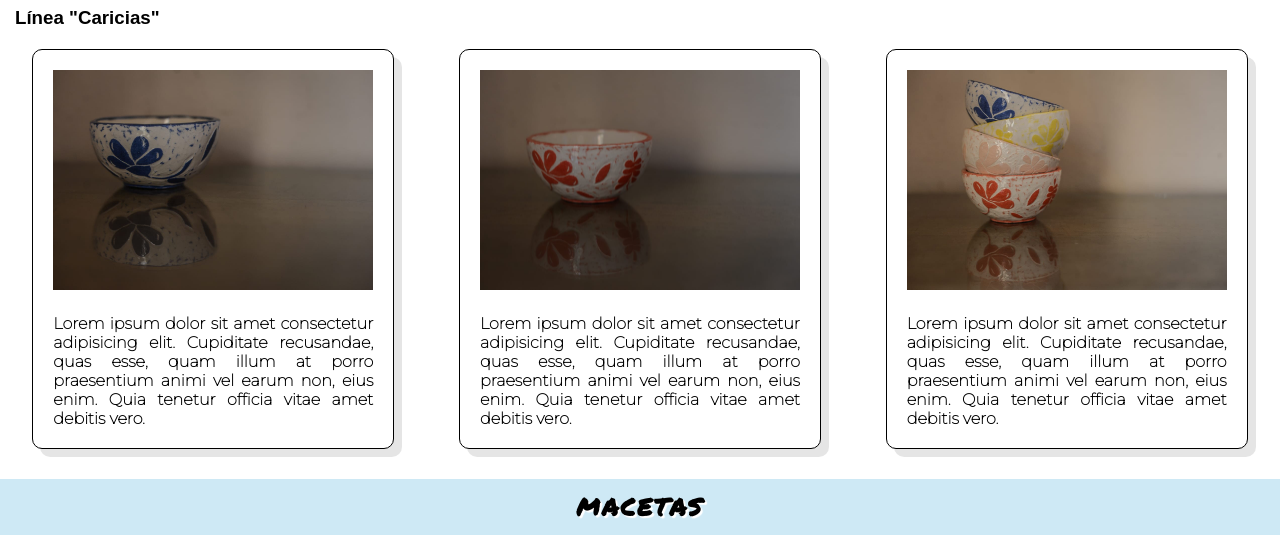
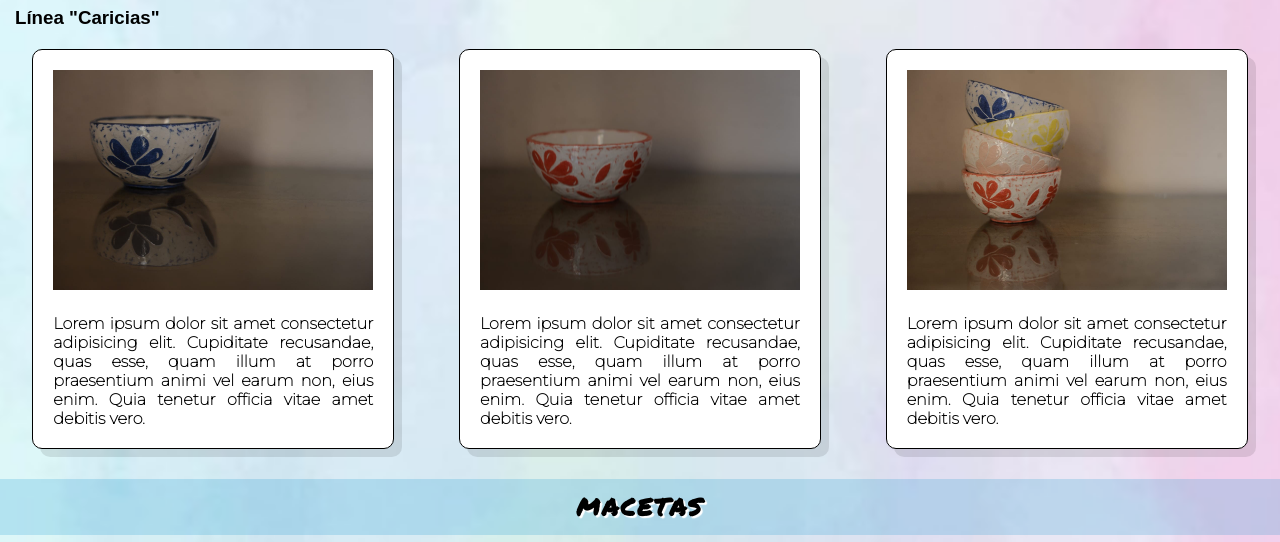
Before and after one commit to davidtorres1999/tienda-matilda, a plain HTML site: page productos.html in a window 1280 px wide. Shown: the part 182-724 px from the top of the page. Drawn offline with Linux system fonts and the light colour scheme; the site is published under a folder, as on GitHub Pages, so addresses that start at the root find nothing; a web font is replaced by a local one.

Commit message:
modificacion background

```diff
--- a/css/productos.css
+++ b/css/productos.css
@@ -4,7 +4,7 @@ main::before{
     z-index: -1;
     width: 100%;
     height: 2180px;
-    background-image: url("/img/htmlproductos-background.jpg");
+    background-image: url("../img/htmlproductos-background.jpg");
     background-size: cover;
     background-position: center;
 }
```
